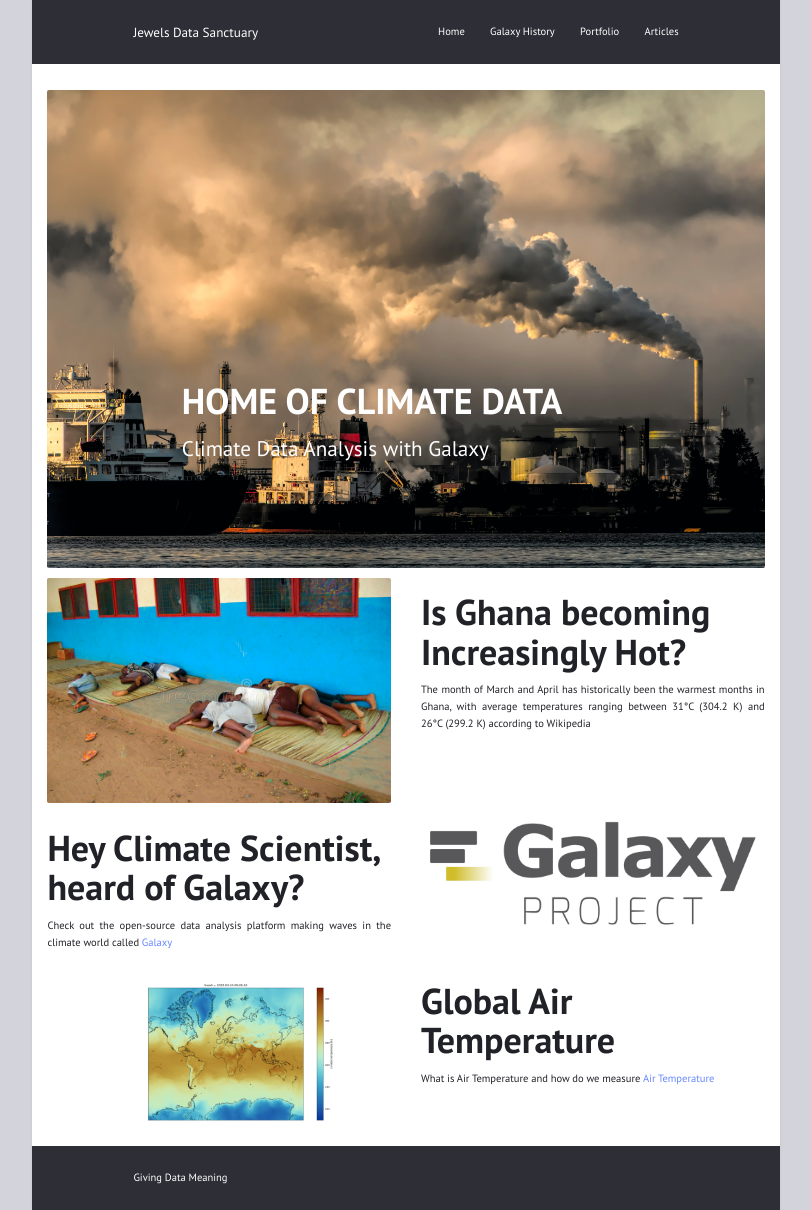
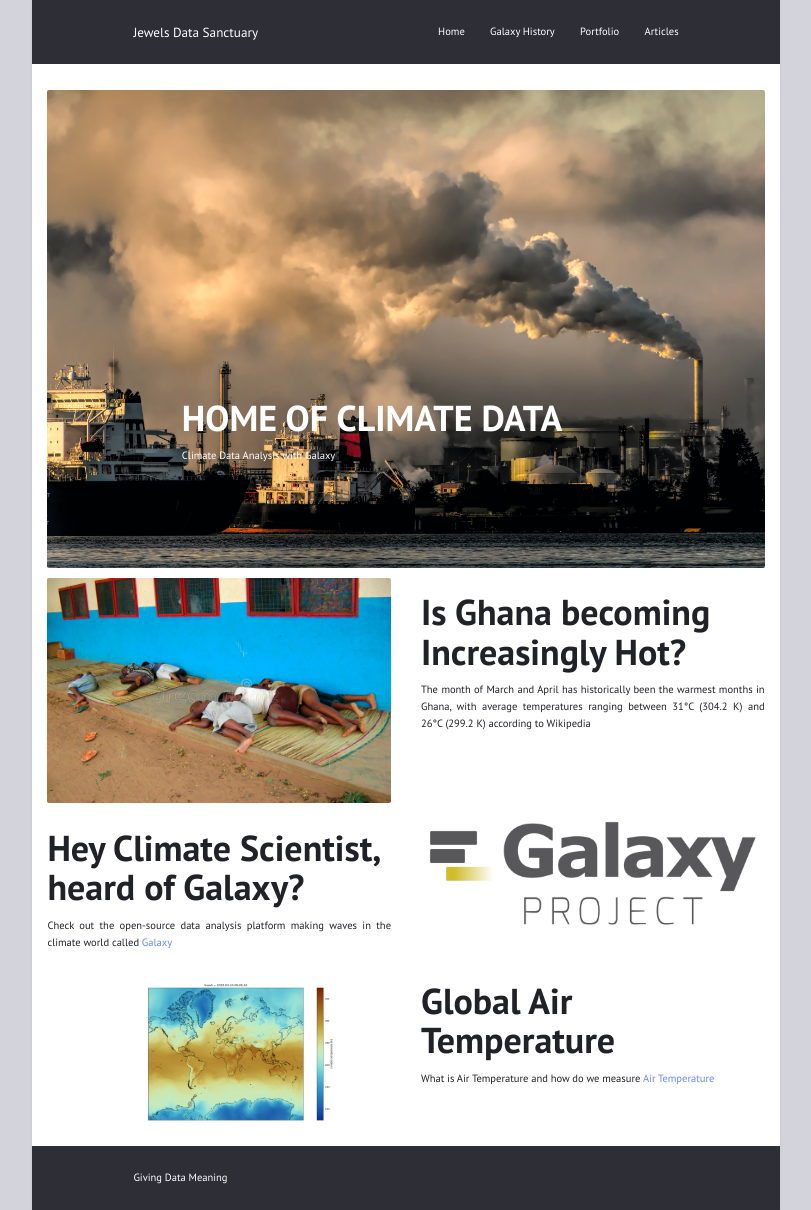
Before and after one commit to DataRockMyWorld/DataRockMyWorld.github.io, a Jekyll site: the page built from index.html, in a window 1280 px wide. Shown: the whole page, without its empty margins (234-1045 px from the left). Built offline with Jekyll 4.4.1, drawn with Linux system fonts in a browser that asks for light colours.

Commit message:
Update styles.css

```diff
--- a/assets/css/styles.css
+++ b/assets/css/styles.css
@@ -4,6 +4,15 @@
   left: 20%;
   text-align: center;
   color: #FEFEFE;
-  font-size: 2.0em;
 
 }
+
+.banner-title{
+  text-shadow: 2px 2px 3px rgb(0 0 0 / 60%);
+  font-size: 5em;
+}
+
+.banner-text{
+  font-size: 14px;
+  font-weight: bold;
+}
```
